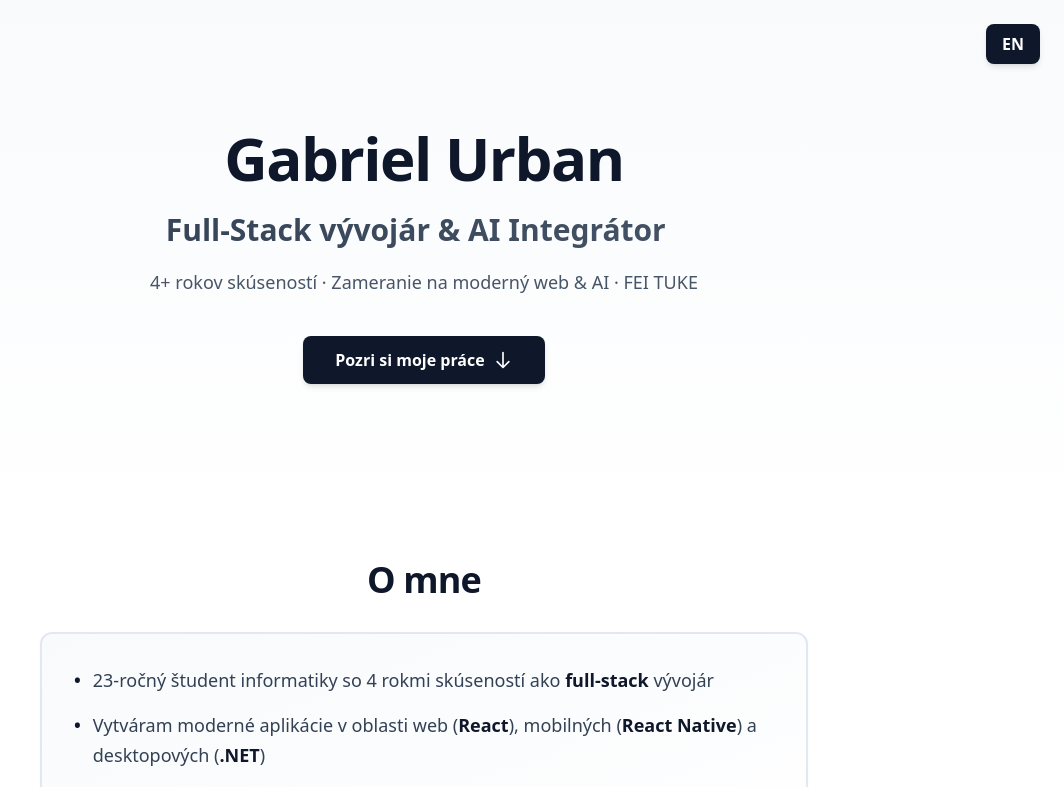
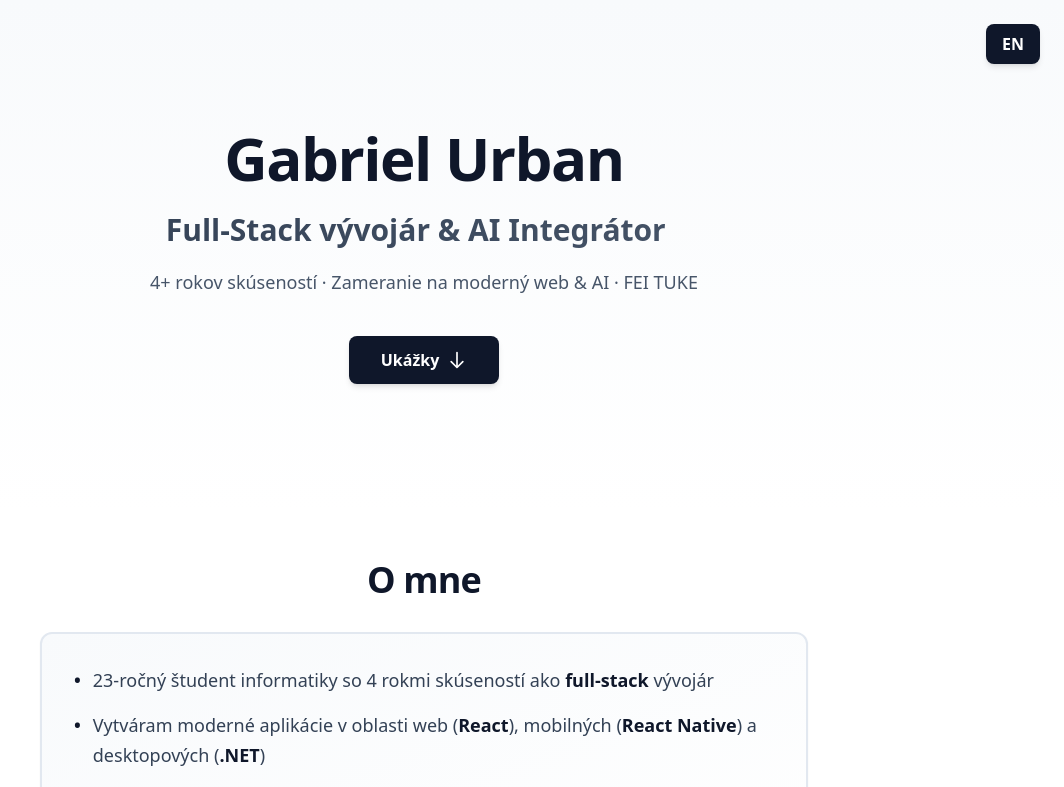
Before and after one commit to Korp0/Korp0, a React (Vite) app: page / in a window 1280 px wide. Shown: the top 787 px of the page, without its empty margins (216-1280 px from the left). Built offline with nearby package versions, Linux system fonts and the light colour scheme.

Commit message:
translation

```diff
--- a/src/translations.js
+++ b/src/translations.js
@@ -4,7 +4,7 @@ export const translations = {
       name: "Gabriel Urban",
       subtitle: "Full-Stack Developer & AI Integrator",
       experience: "4+ years experience · Focused on modern web & AI · FEI TUKE",
-      cta: "View My Work",
+      cta: "Showcases",
     },
     about: {
       title: "About Me",
@@ -92,7 +92,7 @@ export const translations = {
       name: "Gabriel Urban",
       subtitle: "Full-Stack vývojár & AI Integrátor",
       experience: "4+ rokov skúseností · Zameranie na moderný web & AI · FEI TUKE",
-      cta: "Pozri si moje práce",
+      cta: "Ukážky",
     },
     about: {
       title: "O mne",
```
